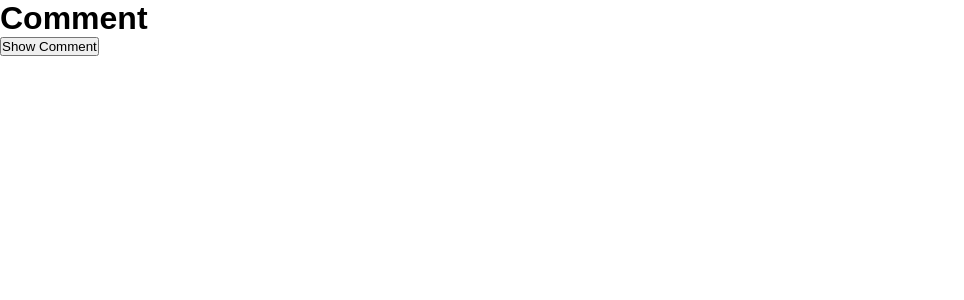
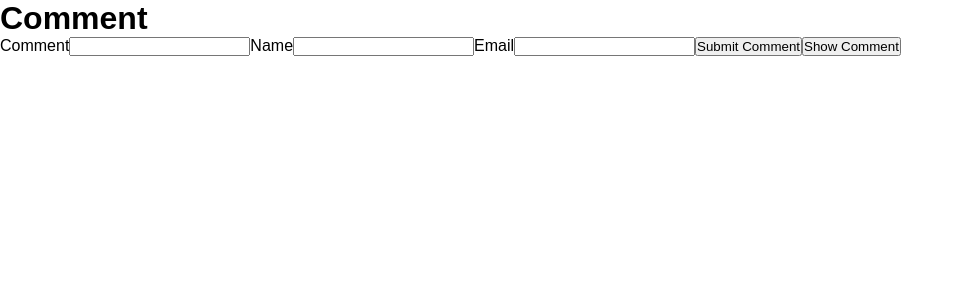
Before and after one commit to yogeshmishra667/Nextjs-App, a Next.js app: page /comment in a window 1280 px wide. Shown: the top 300 px of the page, without its empty margins (0-964 px from the left). Built offline with nearby package versions, Linux system fonts and the light colour scheme.

Commit message:
post request using next api endpoint

```diff
--- a/pages/api/comment/index.js
+++ b/pages/api/comment/index.js
@@ -1,4 +1,21 @@
 import { comments } from '../../../data/comment';
 export default function Comment(req, res) {
-  res.status(200).json(comments);
+  if (req.method === 'GET') {
+    res.status(200).json(comments);
+  }
+
+  if (req.method === 'POST') {
+    const { name, email, comment } = req.body;
+    if (!comment) {
+      res.status(422).json({ message: 'Invalid input.' });
+    }
+    const newComment = {
+      id: new Date().toISOString(),
+      name,
+      email,
+      comment,
+    };
+    comments.push(newComment);
+    res.status(201).json({ message: 'Added comment.', comment: newComment });
+  }
 }
--- a/pages/comment/index.js
+++ b/pages/comment/index.js
@@ -2,15 +2,38 @@ import { useState } from 'react';
 
 const Comment = () => {
   const [comments, setComments] = useState([]);
+  const [name, setName] = useState('');
+  const [email, setEmail] = useState('');
+  const [comment, setComment] = useState('');
+
   const showCommentOnClick = async () => {
     const response = await fetch('http://localhost:8080/api/comment');
     const data = await response.json();
     setComments(data);
   };
 
+  const submitCommentOnClick = async () => {
+    const response = await fetch('http://localhost:8080/api/comment', {
+      method: 'POST',
+      body: JSON.stringify({ comment, name, email }),
+      headers: {
+        'Content-Type': 'application/json',
+      },
+    });
+    const data = await response.json();
+    console.log(data);
+  };
+
   return (
     <div>
       <h1>Comment</h1>
+      <label htmlFor="comment">Comment</label>
+      <input type="text" value={comment} onChange={(e) => setComment(e.target.value)} />
+      <label htmlFor="name">Name</label>
+      <input type="text" value={name} onChange={(e) => setName(e.target.value)} />
+      <label htmlFor="email">Email</label>
+      <input type="text" value={email} onChange={(e) => setEmail(e.target.value)} />
+      <button onClick={submitCommentOnClick}>Submit Comment</button>
       <button onClick={showCommentOnClick}>Show Comment</button>
       <ul>
         {comments.map((comment) => (
```
